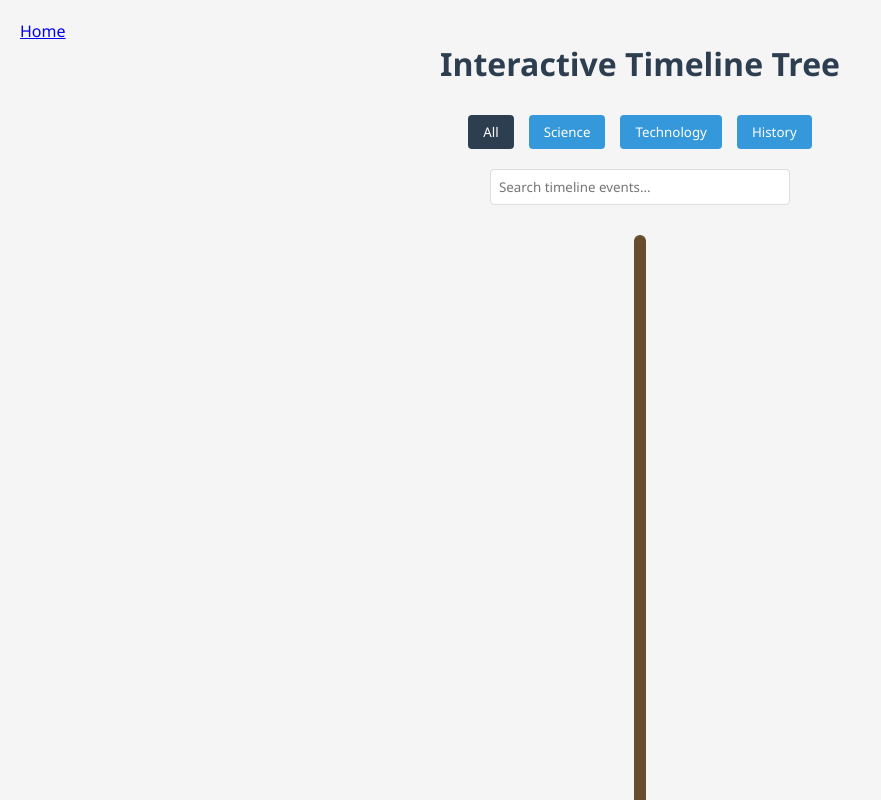
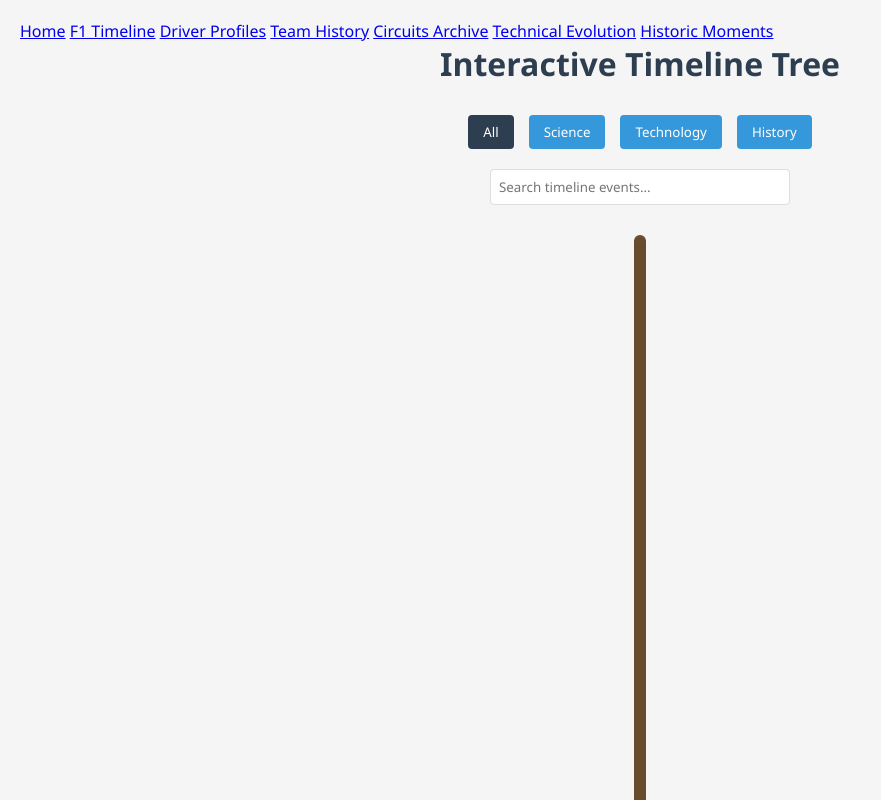
Before and after one commit to Nn1fty/CSE-199R, a plain HTML site: page F1_Legacy/timeline.html in a window 1280 px wide. Shown: the top 800 px of the page, without its empty margins (0-881 px from the left). Drawn offline with Linux system fonts and the light colour scheme; files that its build step writes are made by us from their sources; files whose address does not match are found by name.

Commit message:
Full Nav

```diff
--- a/F1_Legacy/timeline.html
+++ b/F1_Legacy/timeline.html
@@ -10,6 +10,12 @@
     <header>
         <nav>
             <a href="home.html">Home</a>
+            <a href="timeline.html">F1 Timeline</a>
+            <a href="driver_prof.html">Driver Profiles</a>
+            <a href="team_hist.html">Team History</a>
+            <a href="circ.html">Circuits Archive</a>
+            <a href="cars.html">Technical Evolution</a>
+            <a href="moments.html">Historic Moments</a>
         </nav>
     </header>
     <h1>Interactive Timeline Tree</h1>
```
